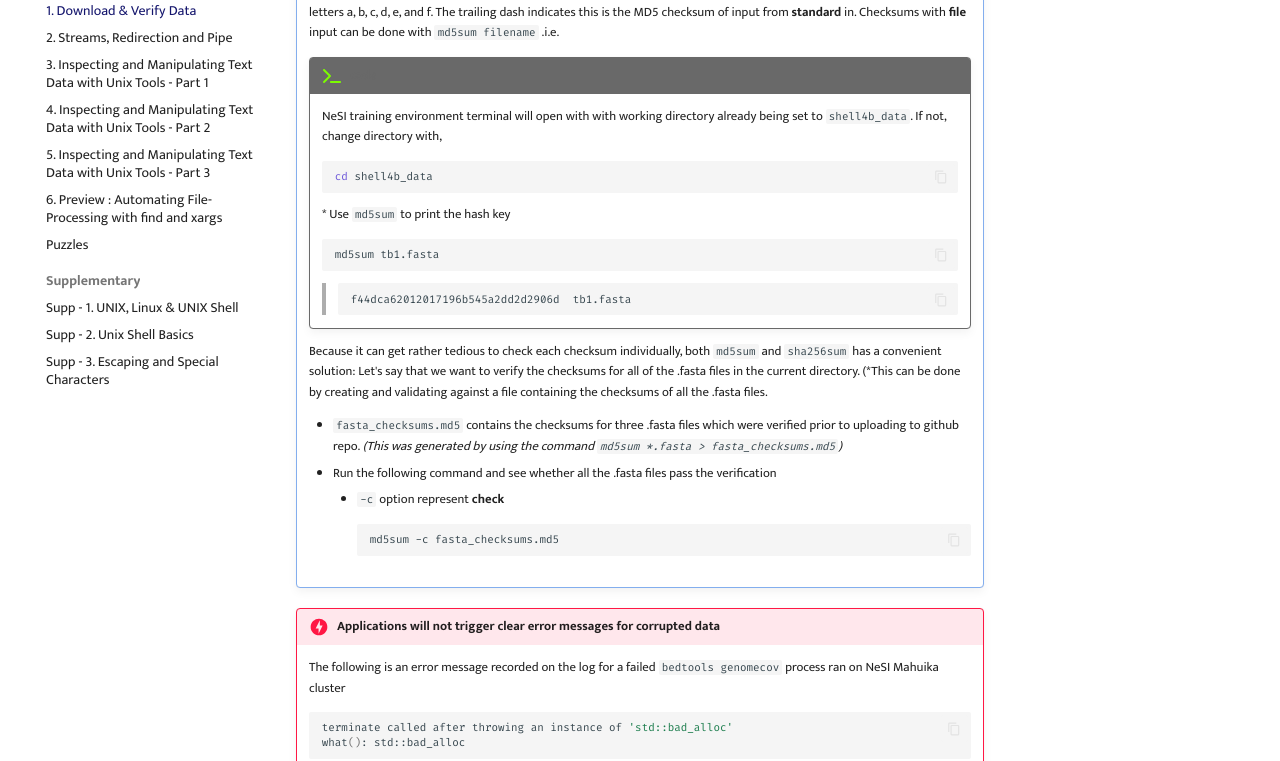
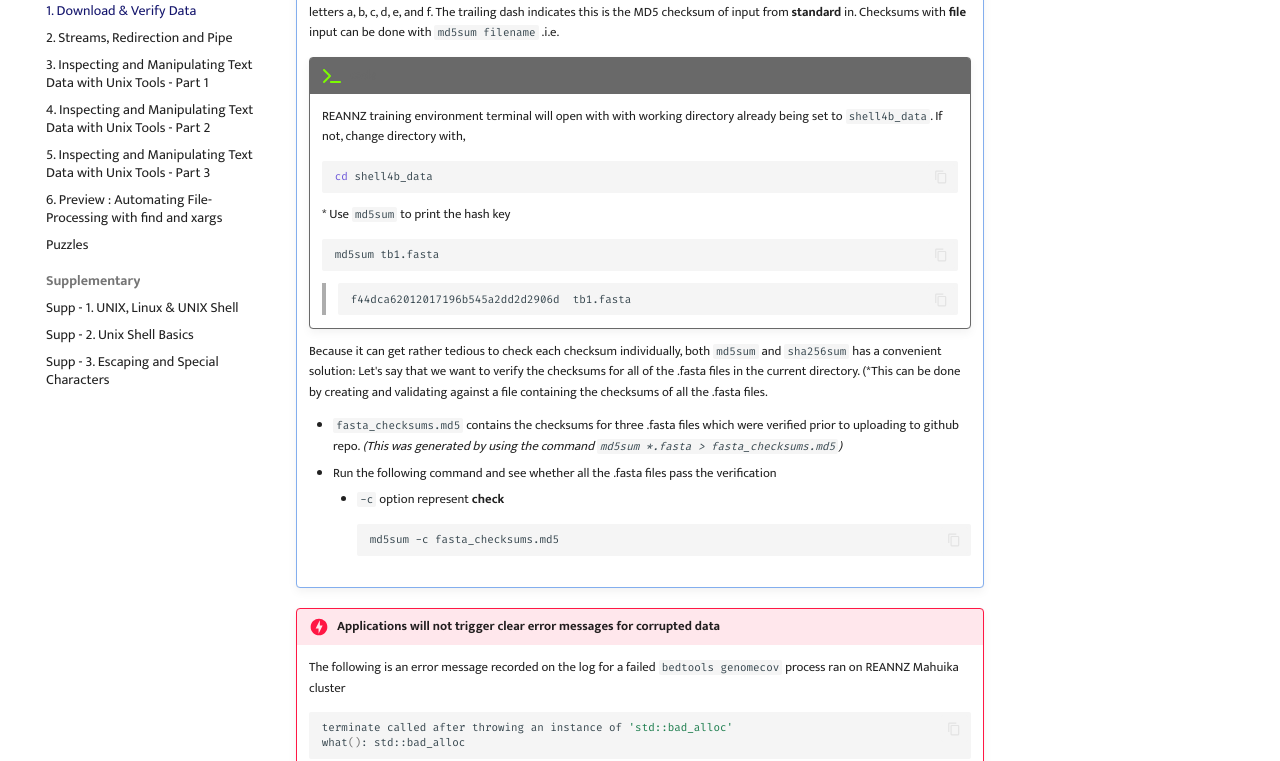
Before and after one commit to GenomicsAotearoa/shell-for-bioinformatics, an MkDocs documentation site: the page built from docs/2_download_data.md, in a window 1280 px wide and 1400 px high, scrolled down 1116 px. Shown: the part 181-942 px from the top of the window. Built offline with MkDocs 1.6.1 and Material for MkDocs 9.7.7, drawn with Linux system fonts in a browser that asks for light colours; comment, search, counter and statistics services are not loaded; some of the changed text lies outside the part shown.

Commit message:
small typos, nesi to reannz and ignore dsstore

````diff
--- a/docs/2_download_data.md
+++ b/docs/2_download_data.md
@@ -4,7 +4,7 @@
 
     - Inspect data with `md5` (checksum verification)
 
-??? desktop-download-24 "Download with `wget` from a terminal client (optional)  - Not required for  NeSI Training platform"
+??? desktop-download-24 "Download with `wget` from a terminal client (optional)  - Not required for  REANNZ Training platform"
 
     ```bash
     wget -c https://github.com/GenomicsAotearoa/shell-for-bioinformatics/releases/download/v1.0/shell4b_data.tar.gz
@@ -88,7 +88,7 @@ Data we download is the starting point of all future analyses and conclusions. T
 
     !!! terminal "code"
 
-        NeSI training environment terminal will open with with working directory already being set to `shell4b_data`. If not, change directory with,
+        REANNZ training environment terminal will open with with working directory already being set to `shell4b_data`. If not, change directory with,
 
         ```bash
         cd shell4b_data
@@ -113,7 +113,7 @@ Data we download is the starting point of all future analyses and conclusions. T
 
 !!! danger "Applications will not trigger clear error messages for corrupted data"
 
-    The following is an error message recorded on the log for a failed `bedtools genomecov` process ran on NeSI Mahuika cluster
+    The following is an error message recorded on the log for a failed `bedtools genomecov` process ran on REANNZ Mahuika cluster
     ```bash
     terminate called after throwing an instance of 'std::bad_alloc'
     what(): std::bad_alloc
````
Also changed, not shown: docs/5_inspectmanipulate2.md (+1 -1 lines), docs/6_inspectmanipulate3.md (+2 -2 lines), 1 other file.
